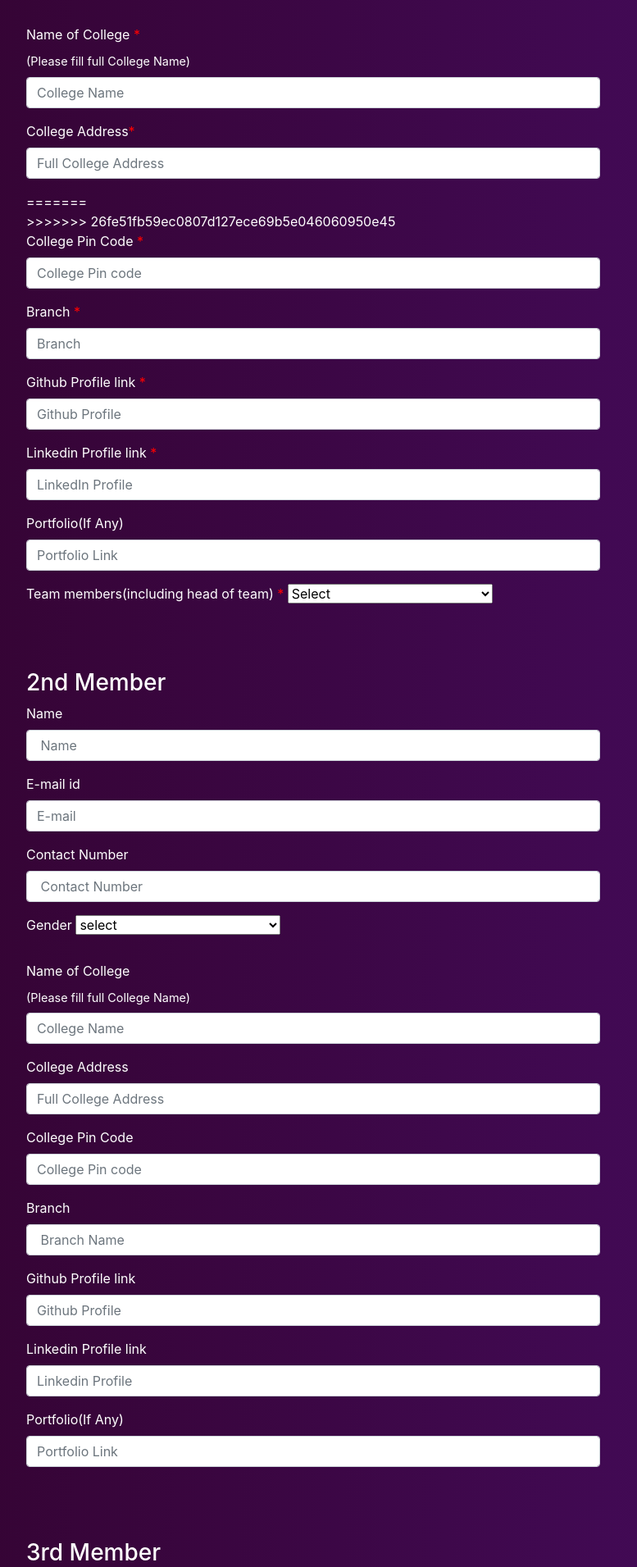
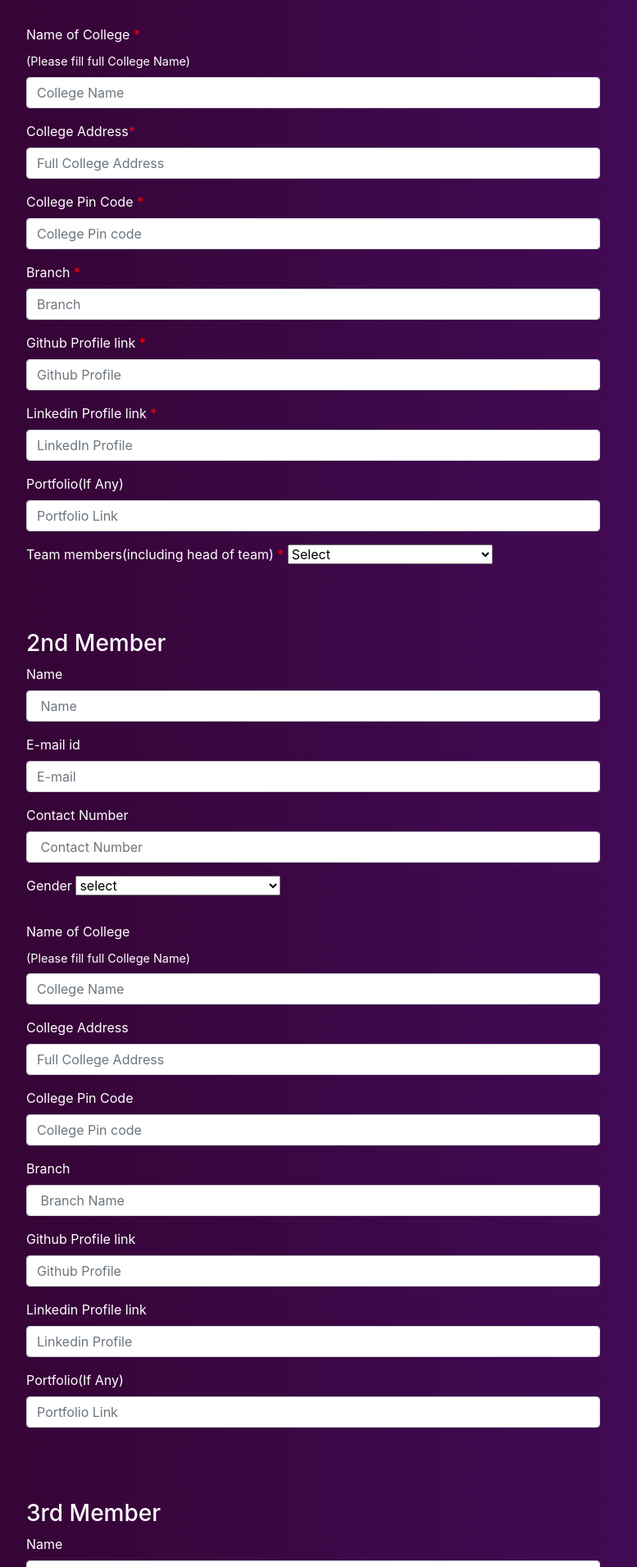
Before and after one commit to BVPIEEE/wiehack3.0-landing, a PHP site: page /Wiehack3-backend-main/portal/index.php in a window 1280 px wide. Shown: the part 820-2731 px from the top of the page at 82% size, without its empty margins (233-1010 px from the left). Run offline with PHP 8.4, Linux system fonts and the light colour scheme; some libraries are stand-ins or nearby versions.

Commit message:
updated php

```diff
--- a/Wiehack3-backend-main/portal/index.php
+++ b/Wiehack3-backend-main/portal/index.php
@@ -184,7 +184,6 @@
             <option> Male</option>
             <option> Female</option>
             <option> Other</option>
-<<<<<<< HEAD
           </select> <br> <br>
     <div class="mb-3">
           <label for="TextInput" class="form-label">Name of College <span style="color: red">*</span></label> <br>
@@ -198,9 +197,6 @@
       <input type="text" id="address1" name="address1" class="form-control" style="width: 70%" placeholder="Full College Address" required>
     </div>
 
-=======
-          </select> <br>
->>>>>>> 26fe51fb59ec0807d127ece69b5e046060950e45
     <div class="mb-3">
           <label for="TextInput" class="form-label">College Pin Code <span style="color: red">*</span></label>
           <input type="text" id="collegepin1" name="collegepin1" class="form-control" style="width: 70%" placeholder="College Pin code" required>
```
